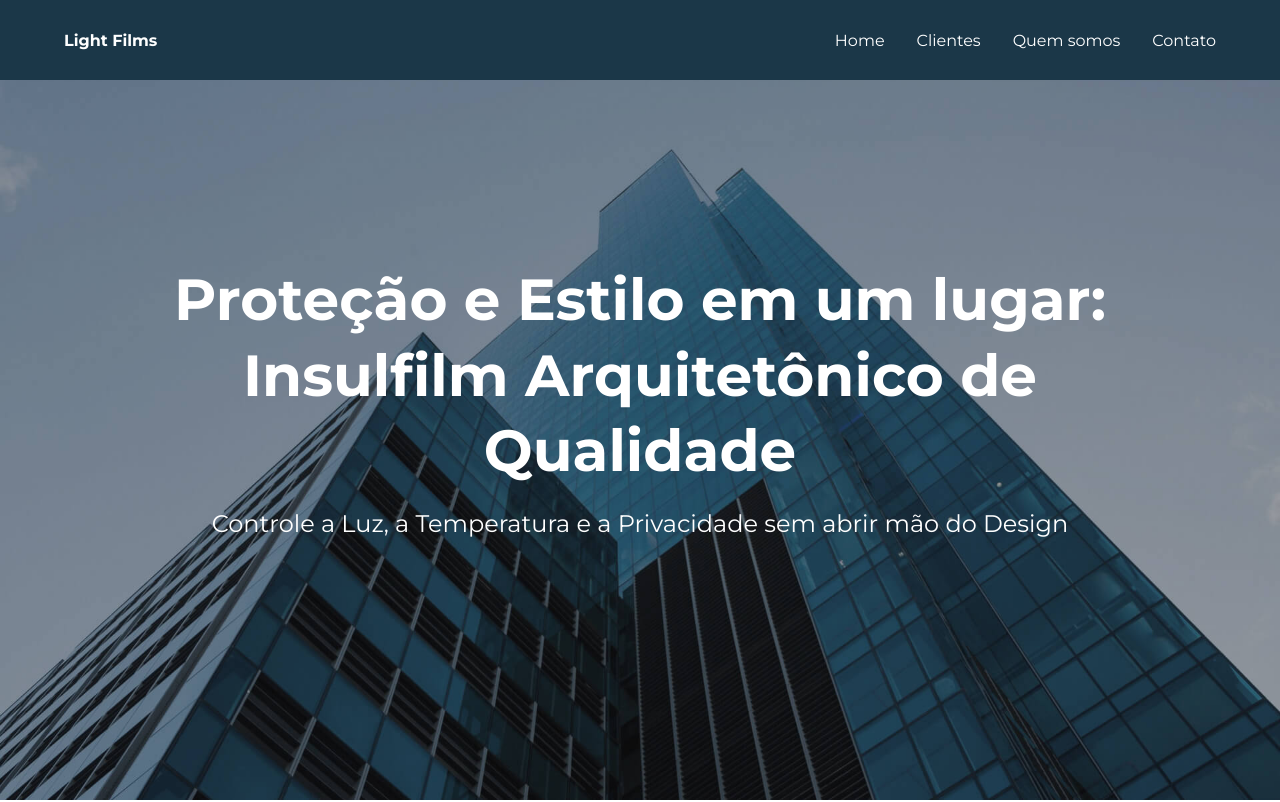
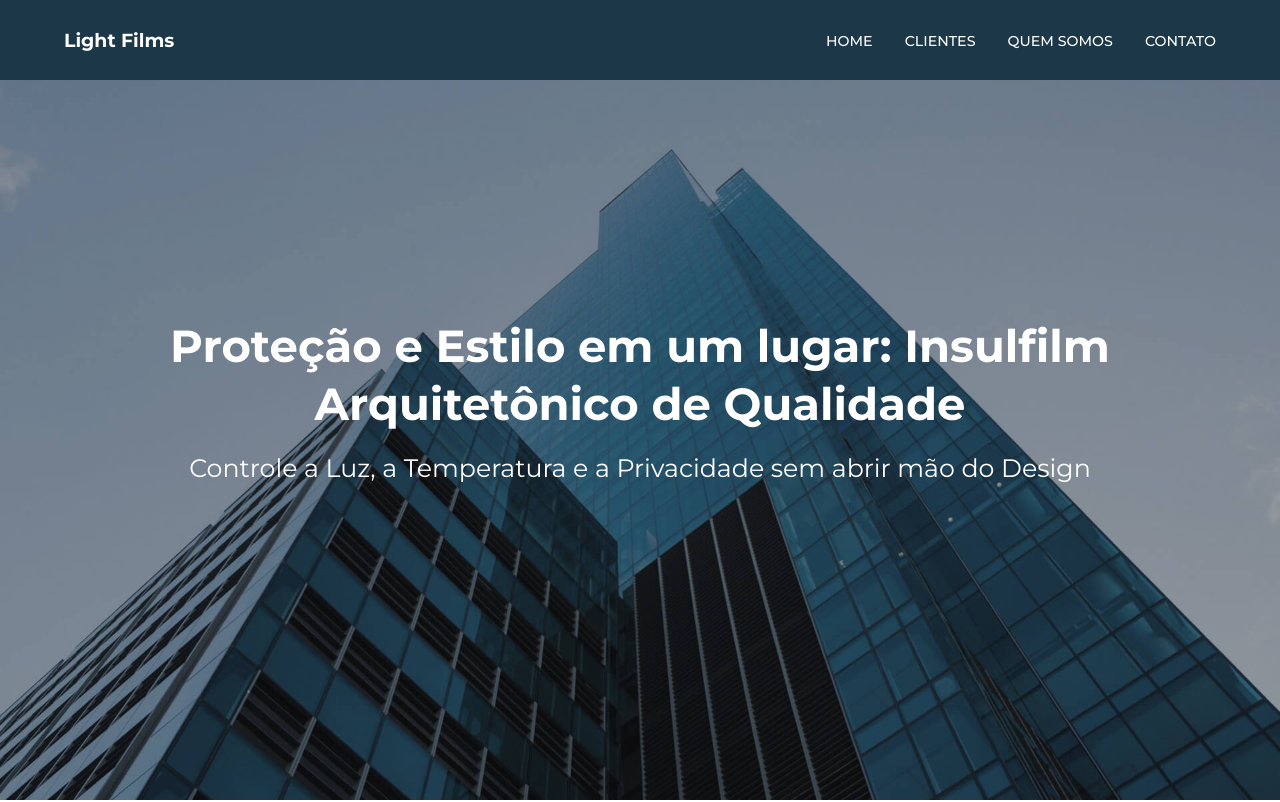
Before and after one commit to CaiqueMorales20/light-films, a React (Vite) app: page / in a window 1280 px wide. Shown: the top 802 px of the page. Built offline with nearby package versions, Linux system fonts and the light colour scheme.

Commit message:
:lipstick: feat: Fluid font-sizes

```diff
--- a/src/components/Header/components/Menu/style.tsx
+++ b/src/components/Header/components/Menu/style.tsx
@@ -9,6 +9,8 @@ export const MenuS = styled.ul`
 export const MenuItem = styled.li``;
 
 export const MenuLink = styled.a`
-	font-size: var(--fz-normal);
+	font-size: var(--fz-small);
 	color: var(--clr-neutral-400);
+	font-weight: var(--fw-medium);
+	text-transform: uppercase;
 `;
--- a/src/global/GlobalStyle.ts
+++ b/src/global/GlobalStyle.ts
@@ -12,10 +12,12 @@ export const GlobalStyle = createGlobalStyle`
     --clr-neutral-400: #ffffff;
 
     // ===== Typography ===== //
-    --fz-largest: 3.625rem;
-    --fz-larger: 2rem;
-    --fz-large: 1.5rem;
-    --fz-normal: 1rem;
+    --fz-largest: clamp(2.44rem, 2.38vw + 1.85rem, 3.75rem);
+    --fz-larger: clamp(1.95rem, 1.56vw + 1.56rem, 2.81rem);
+    --fz-large: clamp(1.56rem, 1vw + 1.31rem, 2.11rem);
+    --fz-medium: clamp(1.25rem, 0.61vw + 1.1rem, 1.58rem);
+    --fz-normal: clamp(1rem, 0.34vw + 0.91rem, 1.19rem);
+    --fz-small: clamp(0.8rem, 0.17vw + 0.76rem, 0.89rem);
 
     --fw-black: 900;
     --fw-extrabold: 800;
--- a/src/screens/LandingPage/Areas/component/Item/style.tsx
+++ b/src/screens/LandingPage/Areas/component/Item/style.tsx
@@ -12,7 +12,7 @@ export const ItemS = styled.div`
 export const Image = styled.img``;
 
 export const Title = styled.h2`
-	font-size: var(--fz-normal);
+	font-size: var(--fz-small);
 	color: var(--clr-primary-500);
 	text-transform: uppercase;
 `;
--- a/src/screens/LandingPage/Areas/style.tsx
+++ b/src/screens/LandingPage/Areas/style.tsx
@@ -15,7 +15,7 @@ export const AreaS = styled.section`
 export const Title = styled.h1`
 	color: var(--clr-primary-500);
 	font-weight: var(--fw-bold);
-	font-size: var(--fz-larger);
+	font-size: var(--fz-large);
 	text-transform: uppercase;
 	text-align: center;
 `;
--- a/src/screens/LandingPage/Hero/index.tsx
+++ b/src/screens/LandingPage/Hero/index.tsx
@@ -1,5 +1,5 @@
 // Styled Components
-import { HeroS, HeroBg, Title, Subtitle } from "./style";
+import { HeroS, HeroBg, Title, Subtitle, Content } from "./style";
 
 // Image
 import HeroBgImg from "../../../assets/img/hero/banner.jpg";
@@ -10,12 +10,14 @@ export const Hero = () => {
 	return (
 		<HeroS>
 			<HeroBg src={HeroBgImg} />
+			<Content>
 				<Title>
 					Proteção e Estilo em um lugar: Insulfilm Arquitetônico de Qualidade
 				</Title>
 				<Subtitle>
 					Controle a Luz, a Temperatura e a Privacidade sem abrir mão do Design
 				</Subtitle>
+			</Content>
 		</HeroS>
 	);
 };
--- a/src/screens/LandingPage/Hero/style.tsx
+++ b/src/screens/LandingPage/Hero/style.tsx
@@ -6,11 +6,8 @@ export const HeroS = styled.section`
 	height: 100vh;
 	width: 100%;
 	margin-top: calc(var(--header-height) * -1);
-	display: flex;
-	align-items: center;
-	justify-content: center;
-	flex-direction: column;
-	gap: 1.25rem;
+	display: grid;
+	place-items: center;
 `;
 
 export const HeroBg = styled.img`
@@ -20,16 +17,27 @@ export const HeroBg = styled.img`
 	z-index: -1;
 `;
 
+export const Content = styled.div`
+	width: min(100em, 90%);
+	margin-inline: auto;
+	display: flex;
+	align-items: center;
+	flex-direction: column;
+	justify-content: center;
+	gap: 1.25rem;
+`;
+
 export const Title = styled.h1`
 	max-width: 62.5rem;
-	font-size: var(--fz-largest);
+	font-size: var(--fz-larger);
 	color: var(--clr-neutral-400);
 	text-align: center;
 	line-height: 1.3;
 `;
 
 export const Subtitle = styled.h2`
-	font-size: var(--fz-large);
+	font-size: var(--fz-medium);
 	color: var(--clr-neutral-400);
+	text-align: center;
 	font-weight: 400;
 `;
```
Lines whose indentation alone changed are shown as unchanged.
